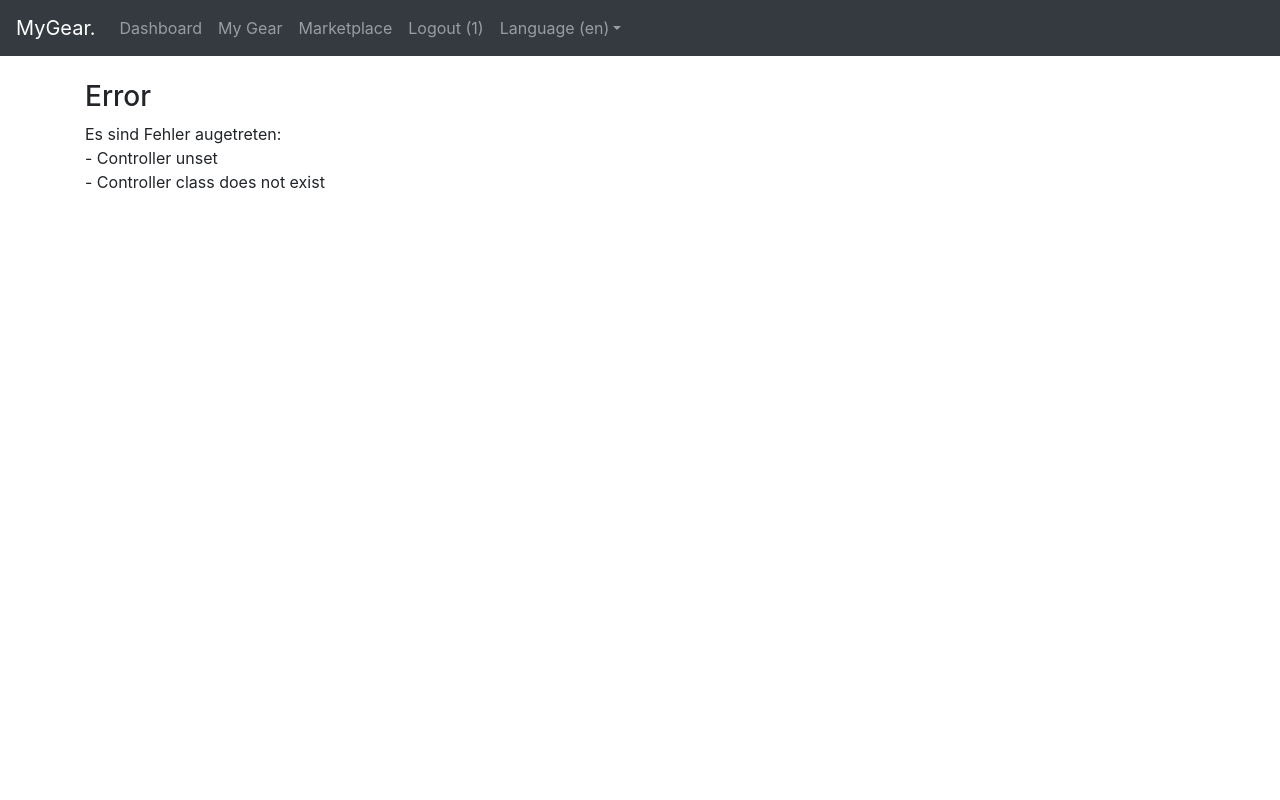
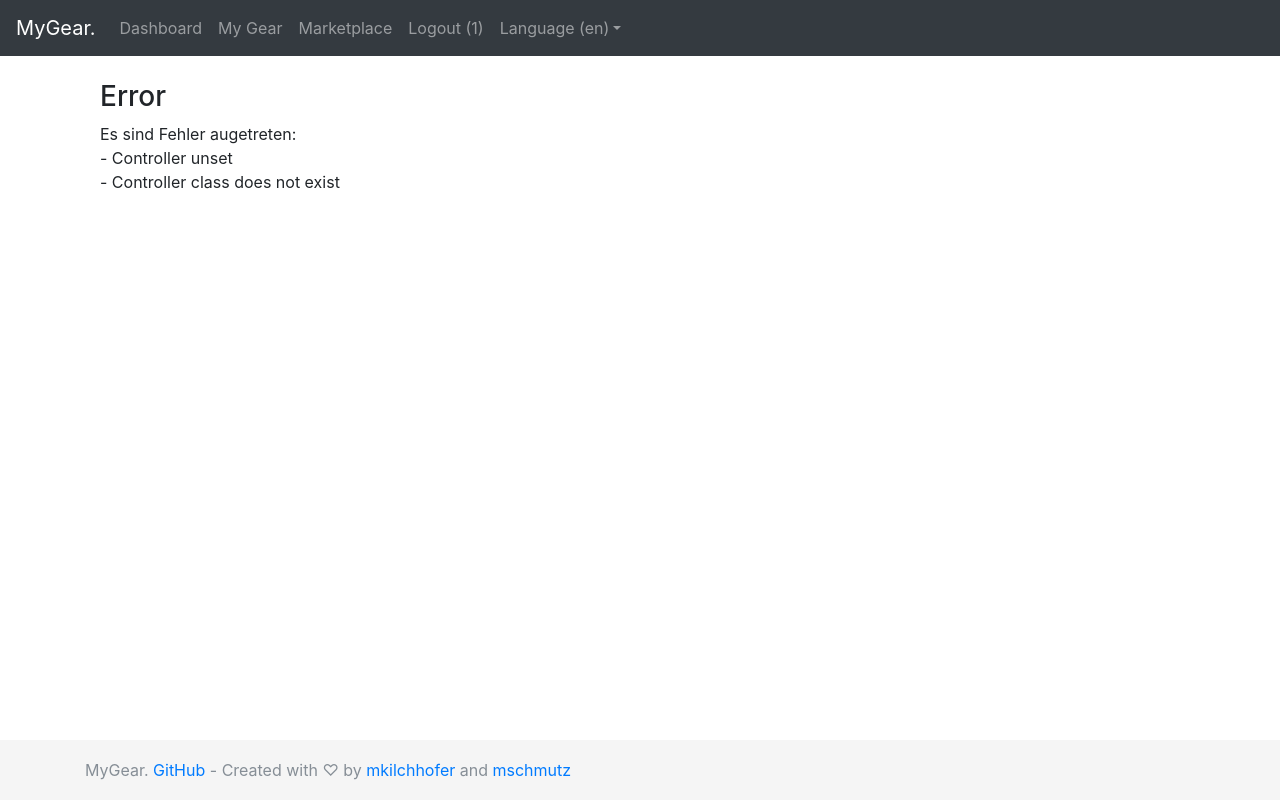
Before and after one commit to mkilchhofer/bfh-web-2017, a PHP site: page /Error in a window 1280 px wide. Run offline with PHP 8.4, Linux system fonts and the light colour scheme; a user stored in the database is signed in; data that the repository does not hold is empty; some libraries are stand-ins or nearby versions.

Commit message:
Move version to footer

```diff
--- a/src/TemplateHelper.php
+++ b/src/TemplateHelper.php
@@ -22,12 +22,24 @@ HEAD;
         require_once('core/nav.php');
 
         echo <<< EOF
+<main role="main" class="container">
 <div class="container">
 EOF;
     }
+
     public static function renderFooter() {
+        global $mygearVersion;
+        $githubVersion = "<a target=\"_blank\" href=\"https://github.com/mkilchhofer/bfh-web-2017/commit/$mygearVersion\">GitHub $mygearVersion</a>";
+        $contributors = "<a target=\"_blank\" href=\"https://github.com/mkilchhofer/\">mkilchhofer</a> and
+                         <a target=\"_blank\" href=\"https://github.com/mschmutz/\">mschmutz</a>";
         echo <<< EOF
 </div>
+    </main>
+    <footer class="footer">
+      <div class="container">
+        <span class="text-muted">MyGear. {$githubVersion} - Created with ♡ by {$contributors}</span>
+      </div>
+    </footer>
 </body>
 </html>
 EOF;
--- a/src/css/custom.css
+++ b/src/css/custom.css
@@ -8,3 +8,21 @@ body {
 .img-responsive {
   width:100%;
 }
+
+/* Sticky footer styles
+-------------------------------------------------- */
+html {
+  position: relative;
+  min-height: 100%;
+}
+body {
+  margin-bottom: 60px; /* Margin bottom by footer height */
+}
+.footer {
+  position: absolute;
+  bottom: 0;
+  width: 100%;
+  height: 60px; /* Set the fixed height of the footer here */
+  line-height: 60px; /* Vertically center the text there */
+  background-color: #f5f5f5;
+}
--- a/src/front-controller.php
+++ b/src/front-controller.php
@@ -7,6 +7,9 @@ require_once('controller/UserController.php');
 require_once('controller/MarketplaceController.php');
 require_once('controller/ErrorController.php');
 $errorMessage="";
+
+//Version
+$mygearVersion = substr(getenv('OPENSHIFT_BUILD_COMMIT'),0,7);
 
 //Parse URL
 $path = parse_url($_SERVER['REQUEST_URI'],PHP_URL_PATH);
--- a/src/view/ErrorView.php
+++ b/src/view/ErrorView.php
@@ -11,9 +11,6 @@ class ErrorView
         TemplateHelper::renderHeader();
         echo "<h3>Error</h3>";
         echo "Es sind Fehler augetreten:<br />$errorMsg";
-        if(!empty(getenv('OPENSHIFT_BUILD_COMMIT'))){
-            echo "Version auf GitHub: ".substr(getenv('OPENSHIFT_BUILD_COMMIT'),0,7);
-        }
         TemplateHelper::renderFooter();
     }
 }
```
